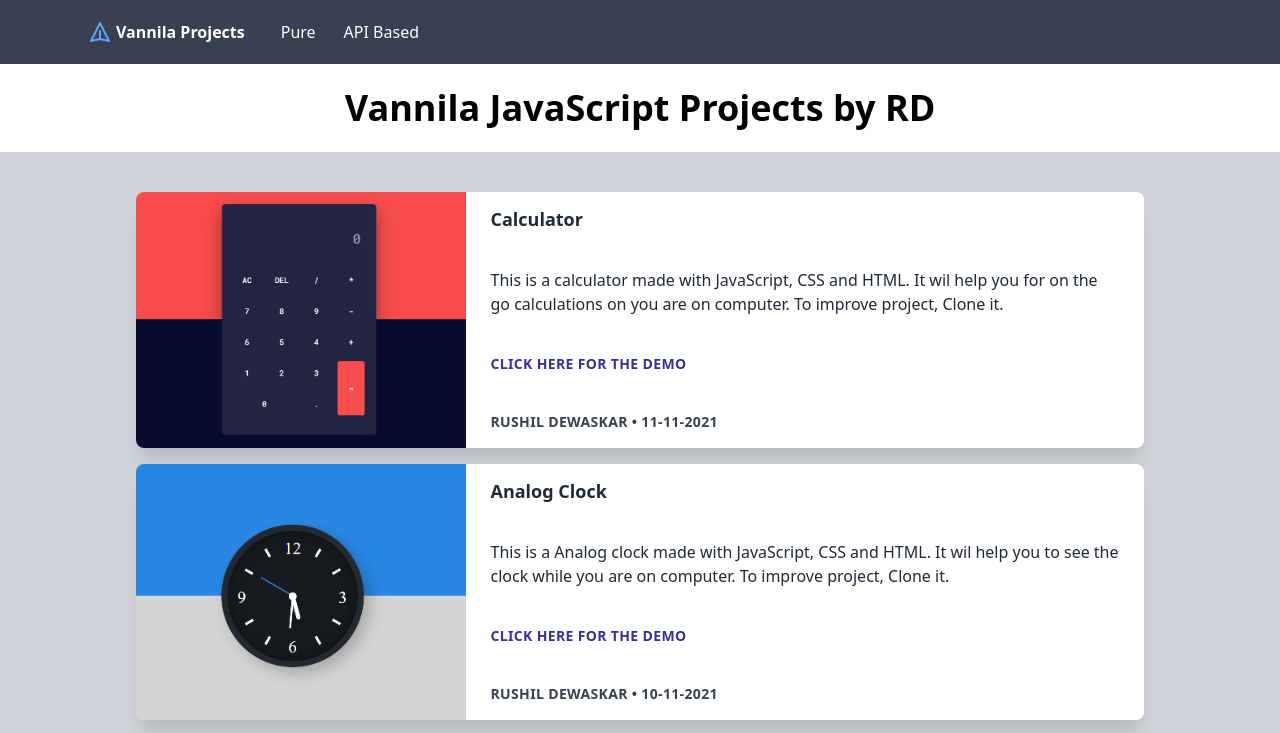
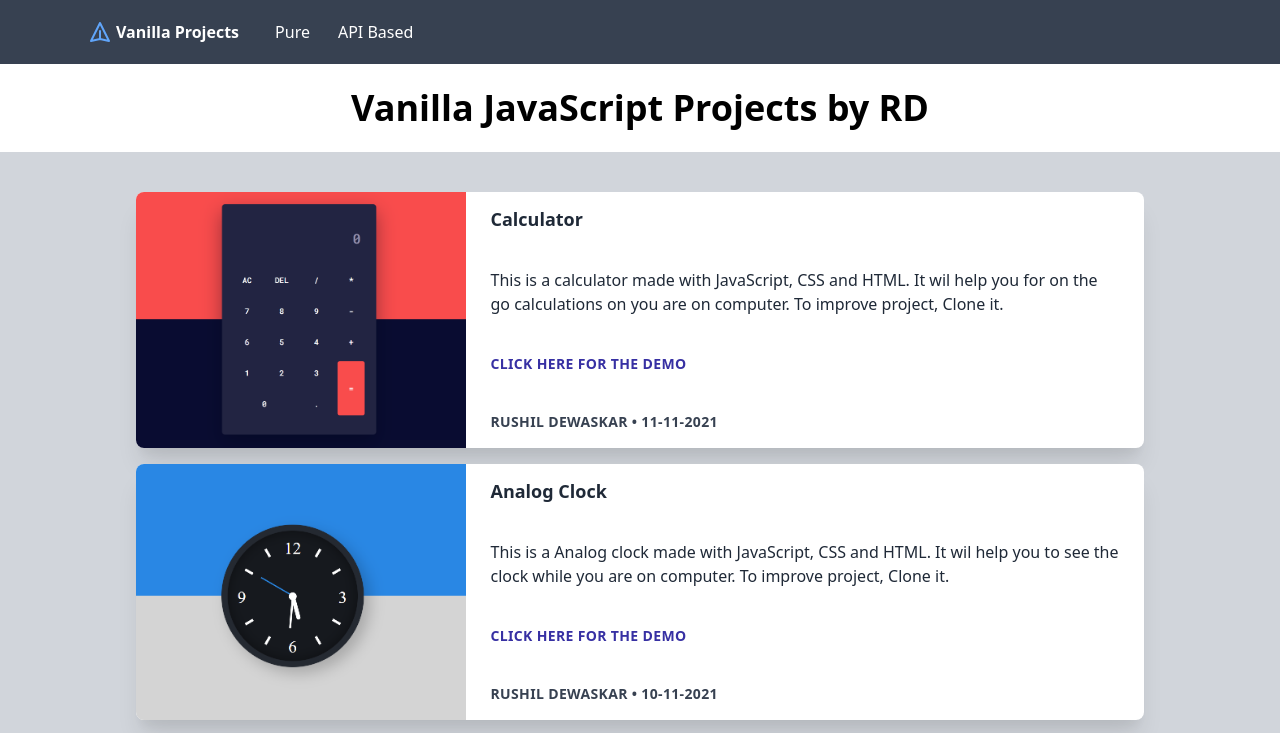
Before and after one commit to rushils372/vannilaJSProjects, a plain HTML site: page index.html in a window 1280 px wide. Shown: the top 733 px of the page. Drawn offline with nearby package versions, Linux system fonts and the light colour scheme.

Commit message:
Name fix

```diff
--- a/index.html
+++ b/index.html
@@ -6,7 +6,7 @@
     <meta http-equiv="X-UA-Compatible" content="IE=edge">
     <meta name="viewport" content="width=device-width, initial-scale=1.0">
     <link href="https://unpkg.com/tailwindcss@^1.0/dist/tailwind.min.css" rel="stylesheet">
-    <title>Vannila JavaScript Projects by RD</title>
+    <title>Vanilla JavaScript Projects by RD</title>
 </head>
 
 <body>
@@ -24,7 +24,7 @@
                                 <path stroke-linecap="round" stroke-linejoin="round" stroke-width="2"
                                     d="M12 19l9 2-9-18-9 18 9-2zm0 0v-8" />
                             </svg>
-                            <span class="font-bold">Vannila Projects</span>
+                            <span class="font-bold">Vanilla Projects</span>
                         </a>
                     </div>
 
@@ -65,7 +65,7 @@
 
     <!-- content goes here -->
     <div class="py-6 text-center">
-        <h2 class="font-bold text-4xl">Vannila JavaScript Projects by RD</h2>
+        <h2 class="font-bold text-4xl">Vanilla JavaScript Projects by RD</h2>
     </div>
 
     <div class="pt-6 pb-12 bg-gray-300">
```
